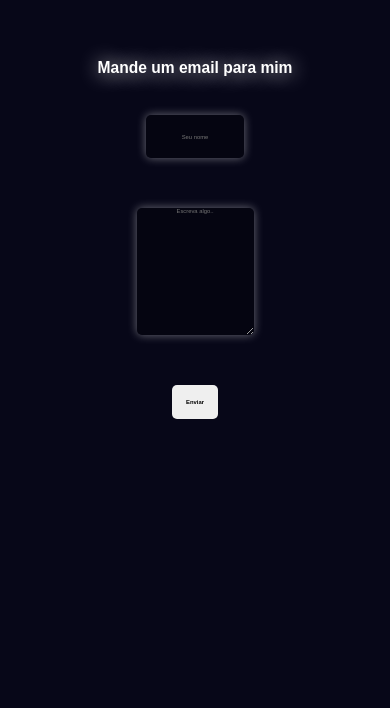
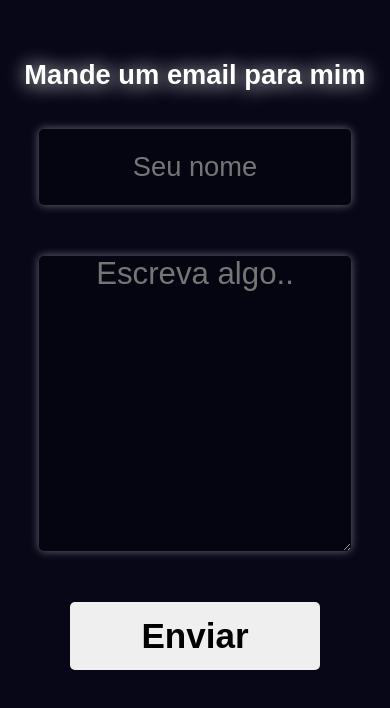
Before and after one commit to antonionetodeveloper/Send-Me-a-Email, a React (Create React App) app: page / in a window 390 px wide. Shown: the top 708 px of the page. Built offline with nearby package versions, Linux system fonts and the light colour scheme.

Commit message:
mobile commit

```diff
--- a/public/index.html
+++ b/public/index.html
@@ -11,7 +11,7 @@
     />
     <link rel="apple-touch-icon" href="%PUBLIC_URL%/logo192.png" />
     <link rel="manifest" href="%PUBLIC_URL%/manifest.json" />
-    <title>App</title>
+    <title>E-mail</title>
   </head>
 
   <body>
--- a/src/index.css
+++ b/src/index.css
@@ -1,3 +1,4 @@
+@media only screen and (min-width: 601px){
   *{
     margin: 0px;
     padding: 0px;
@@ -70,3 +71,87 @@ h1{
     color: white;
     box-shadow: 0px 0px 10px rgb(255 255 255 / 41%);;
   }
+
+}
+
+
+
+
+@media only screen and (max-width: 600px) {
+  *{
+    margin: 0px;
+    padding: 0px;
+    font-family: sans-serif;
+  }
+
+  body{
+    background-color: rgb(7, 7, 24);
+    color: white;
+    font-family: sans-serif;
+  }
+
+
+  .App{
+    position: relative;
+    top: 15vw;
+    display: flex;
+    flex-direction: column;
+    justify-content: center;
+    align-items: center;
+  }
+
+  h1{
+    text-align: center;
+    font-size: 7vw;
+    text-shadow: 1px 1px 20px white;
+  }
+
+  .input{
+    display: flex;
+    align-items: center;
+    flex-direction: column;
+    gap: 3vh;
+  }
+
+  .toWho, .content, .send{
+    border-radius: 5px;
+  }
+
+  .toWho, .content{
+    text-align: center;
+    border: 0px;
+    background-color: rgba(0, 0, 0, 0.301);
+    color: white;
+    font-size: 1.5vw;
+    box-shadow: 0px 0px 10px rgb(255 255 255 / 41%);;
+  }
+
+  .toWho{
+    margin-top: 3.5vw;
+    width: 80vw;
+    height: 9vh;
+    font-size: 7vw;
+
+  }
+
+  .content{
+    width: 80vw;
+    height: 35vh;
+    font-size: 8vw;
+  }
+
+  .send{
+    margin-top: 3vh;
+    border: 0px;
+    width: 80%;
+    height: 8vh;
+    font-size: 9vw;
+    font-weight: 700;
+    transition: 0.5s;
+  }.send:hover{
+    background-color: rgb(34, 0, 73);
+    color: white;
+    box-shadow: 0px 0px 10px rgb(255 255 255 / 41%);;
+  }
+
+}
```
Lines whose indentation alone changed are shown as unchanged.
